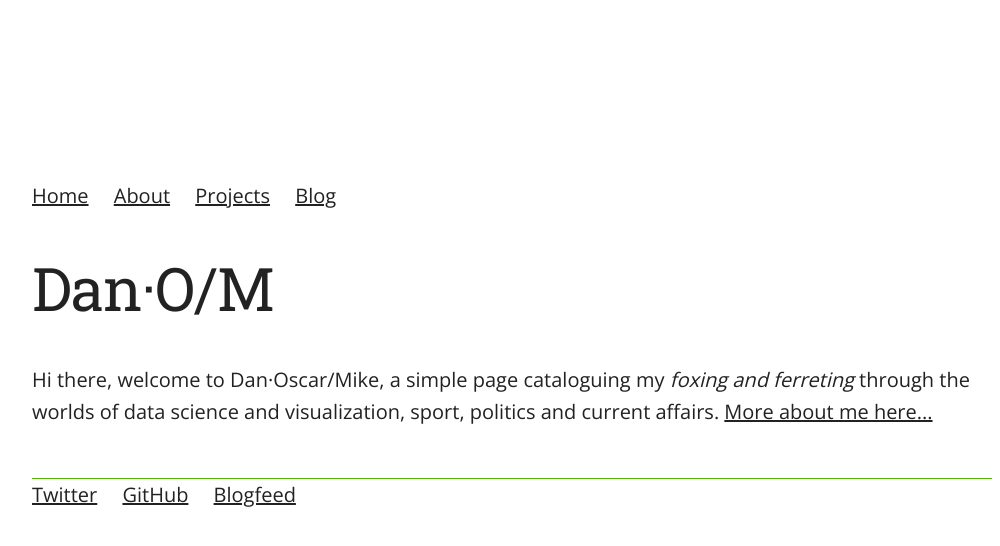
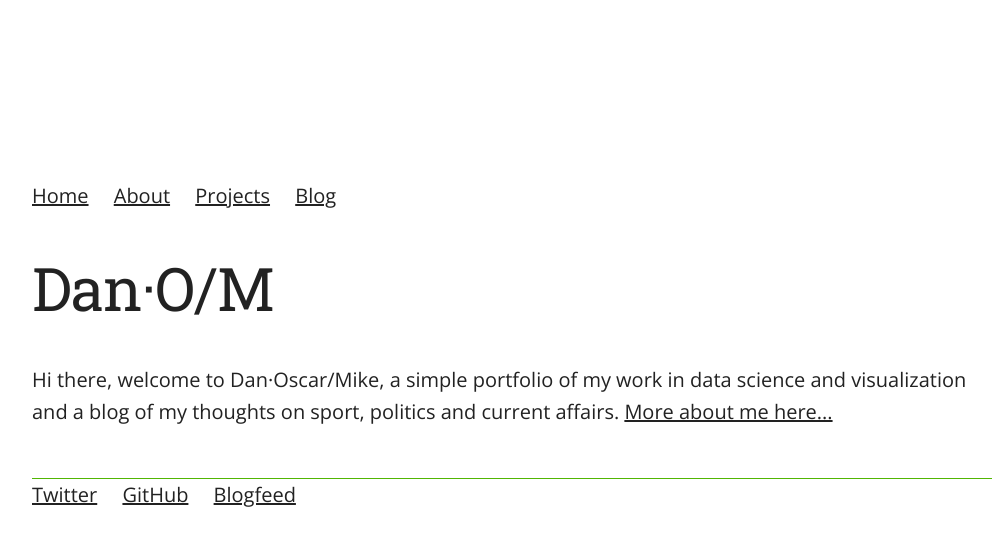
Before and after one commit to danoscarmike/danoscarmike.github.io, a Jekyll site: the page built from index.html, in a window 1280 px wide. Shown: the top 546 px of the page, without its empty margins (128-1128 px from the left). Built offline with Jekyll 4.4.1, drawn with Linux system fonts in a browser that asks for light colours.

Commit message:
edit intro

```diff
--- a/index.html
+++ b/index.html
@@ -6,8 +6,5 @@ title: Dan&middot;O&sol;M
 	<h1>{{ page.title}}</h1>
 </div>
 <div>
-	<p>Hi there, welcome to Dan&middot;Oscar&sol;Mike, a simple page cataloguing
-		my <em>foxing and ferreting</em> through the worlds of data science and
-		visualization, sport, politics and current affairs.  <a href="/about">
-			More about me here...</a></p>
+	<p>Hi there, welcome to Dan&middot;Oscar&sol;Mike, a simple portfolio of my work in data science and visualization and a blog of my thoughts on sport, politics and current affairs.  <a href="/about">More about me here...</a></p>
 </div>
```
